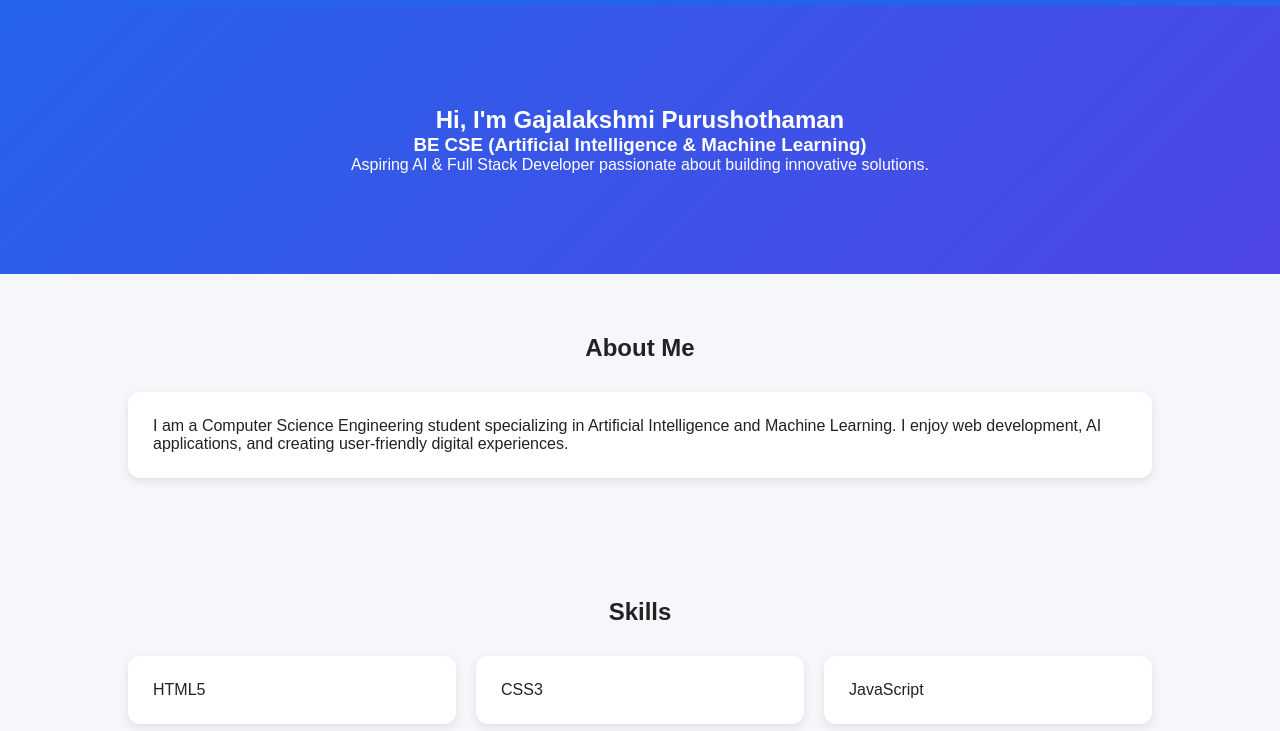
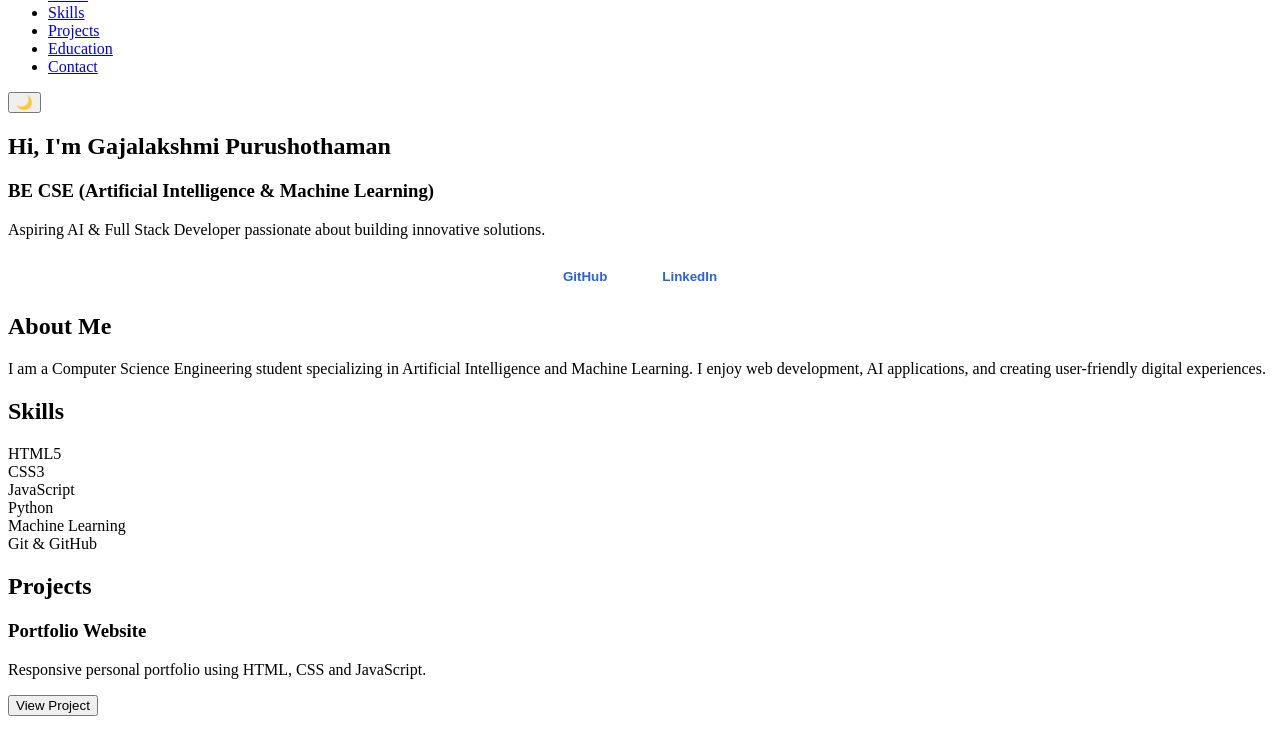
Before and after one commit to Gajalakshmi-P/Student-Portfolio, a plain HTML site: page index.html in a window 1280 px wide. Shown: the part 74-805 px from the top of the page. Drawn offline with Linux system fonts and the light colour scheme.

Commit message:
Update index.html

```diff
--- a/index.html
+++ b/index.html
@@ -16,7 +16,18 @@
     <h1>Hi, I'm Gajalakshmi Purushothaman</h1>
     <h3>BE CSE (Artificial Intelligence & Machine Learning)</h3>
     <p>Aspiring AI & Full Stack Developer passionate about building innovative solutions.</p>
-  </section>
+
+<div class="social-links">
+  <a href="https://github.com/Gajalakshmi-P" target="_blank">
+    <button>GitHub</button>
+  </a>
+
+  <a href="https://www.linkedin.com/in/gajalakshmi-purushothaman-05164b380" target="_blank">
+    <button>LinkedIn</button>
+  </a>
+</div>
+
+</section>
 
   <section id="about">
     <h2>About Me</h2>
@@ -98,127 +109,22 @@
 </div>
 
 <style>
-:root{
-  --bg:#f5f7fb;
-  --text:#222;
-  --card:#fff;
-  --primary:#2563eb;
+.social-links{
+  margin-top:20px;
+  display:flex;
+  justify-content:center;
+  gap:15px;
+  flex-wrap:wrap;
 }
 
-.dark{
-  --bg:#121212;
-  --text:#fff;
-  --card:#1f1f1f;
-}
-
-*{
-  margin:0;
-  padding:0;
-  box-sizing:border-box;
-}
-
-body{
-  font-family:Arial,sans-serif;
-  background:var(--bg);
-  color:var(--text);
-}
-
-nav{
-  background:var(--primary);
-  color:white;
-  display:flex;
-  justify-content:space-between;
-  align-items:center;
-  padding:15px 40px;
-  position:sticky;
-  top:0;
-}
-
-nav ul{
-  display:flex;
-  list-style:none;
-  gap:20px;
-}
-
-nav a{
-  color:white;
-  text-decoration:none;
-}
-
-.hero{
-  text-align:center;
-  padding:100px 20px;
-  background:linear-gradient(135deg,#2563eb,#4f46e5);
-  color:white;
-}
-
-section{
-  padding:60px 10%;
-}
-
-h2{
-  text-align:center;
-  margin-bottom:30px;
-}
-
-.grid{
-  display:grid;
-  grid-template-columns:repeat(auto-fit,minmax(250px,1fr));
-  gap:20px;
-}
-
-.card{
-  background:var(--card);
-  padding:25px;
-  border-radius:12px;
-  box-shadow:0 3px 10px rgba(0,0,0,.1);
-}
-
-.card h3{
-  margin-bottom:10px;
-}
-
-button{
-  margin-top:15px;
-  padding:10px 18px;
+.social-links button{
+  background:white;
+  color:#2563eb;
+  font-weight:bold;
+  padding:10px 20px;
   border:none;
-  background:#2563eb;
-  color:white;
   border-radius:6px;
   cursor:pointer;
-}
-
-form{
-  max-width:600px;
-  margin:auto;
-  display:flex;
-  flex-direction:column;
-  gap:15px;
-}
-
-input,textarea{
-  padding:12px;
-  border:1px solid #ccc;
-  border-radius:6px;
-}
-
-footer{
-  text-align:center;
-  padding:20px;
-  background:#2563eb;
-  color:white;
-}
-
-@media(max-width:768px){
-  nav{
-    flex-direction:column;
-    gap:10px;
-  }
-
-  nav ul{
-    flex-wrap:wrap;
-    justify-content:center;
-  }
 }
 </style>
 
```
